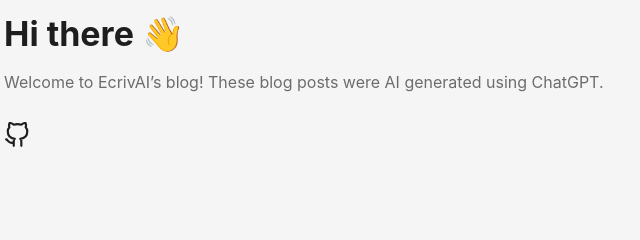
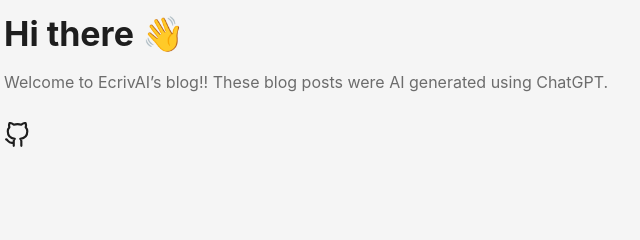
Before and after one commit to ecriv-ai/ecriv-ai.github.io, a plain HTML site: page index.html in a window 1280 px wide. Shown: the part 179-419 px from the top of the page, 276-916 px from the left. Drawn offline with Linux system fonts and the light colour scheme.

Commit message:
added another !

```diff
--- a/index.html
+++ b/index.html
@@ -62,7 +62,7 @@
 <h1>Hi there 👋</h1>
 </header>
 <div class=entry-content>
-Welcome to EcrivAI&rsquo;s blog! These blog posts were AI generated using ChatGPT.
+Welcome to EcrivAI&rsquo;s blog!! These blog posts were AI generated using ChatGPT.
 </div>
 <footer class=entry-footer>
 <div class=social-icons>
```
